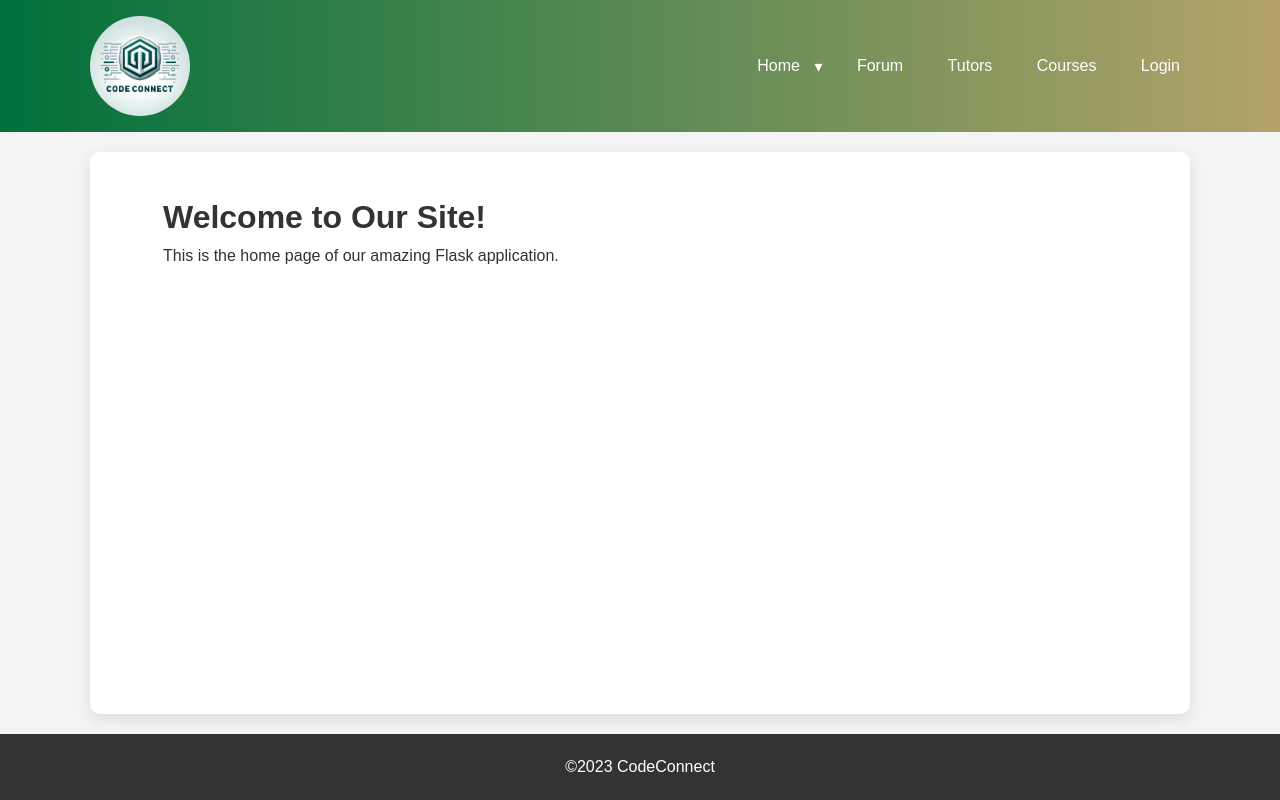
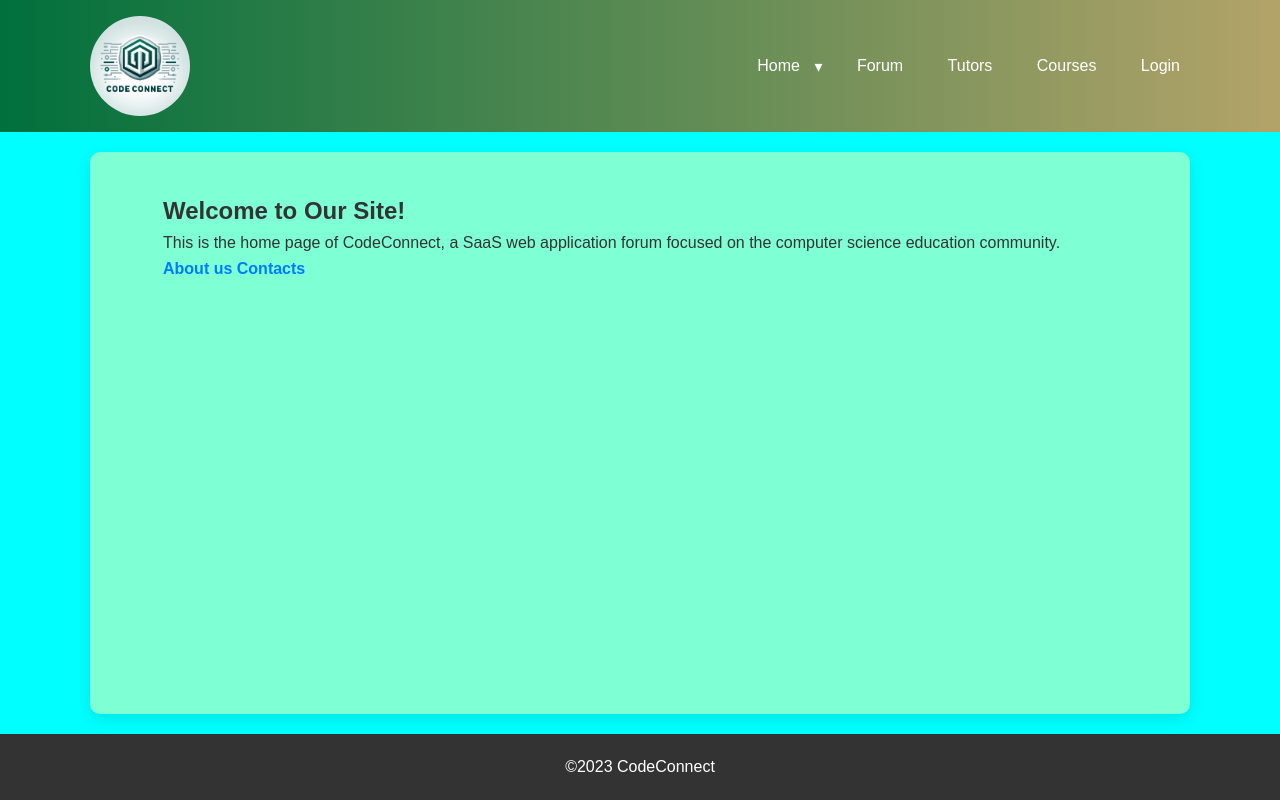
Before and after one commit to UberCoderHyde/3135-Final-Project, a Flask app: page / in a window 1280 px wide. Run offline with Flask 3, Linux system fonts and the light colour scheme.

Commit message:
Updated home page

```diff
--- a/app/main/templates/main/home.html
+++ b/app/main/templates/main/home.html
@@ -1,13 +1,18 @@
 {% extends 'base.html' %}
 
-{% block title %}Home{% endblock %}
+<h1 style="color: blue; font-family: 'Lucida Sans', 'Lucida Sans Regular', 'Lucida Grande', 'Lucida Sans Unicode', Geneva, Verdana, sans-serif;"> CodeConnect </h1>
 
 {% block content %}
-<main class="container">
+<body style="background-color: aqua;">
+
+</body>
+<main class="container", style="background-color: aquamarine;">
     <div class="container">
-        <h1>Welcome to Our Site!</h1>
-        <p>This is the home page of our amazing Flask application.</p>
+        <h2>Welcome to Our Site!</h2>
+        <p>This is the home page of CodeConnect, a SaaS web application forum focused on the computer science education community.</p>
         <!-- Additional content for your home page goes here -->
+        <a href="/app/main/templates/main/about.html">About us</a>
+        <a href="/app/main/templates/main/contact.html">Contacts</a>
     </div>
 </main>
 {% endblock %}
```
